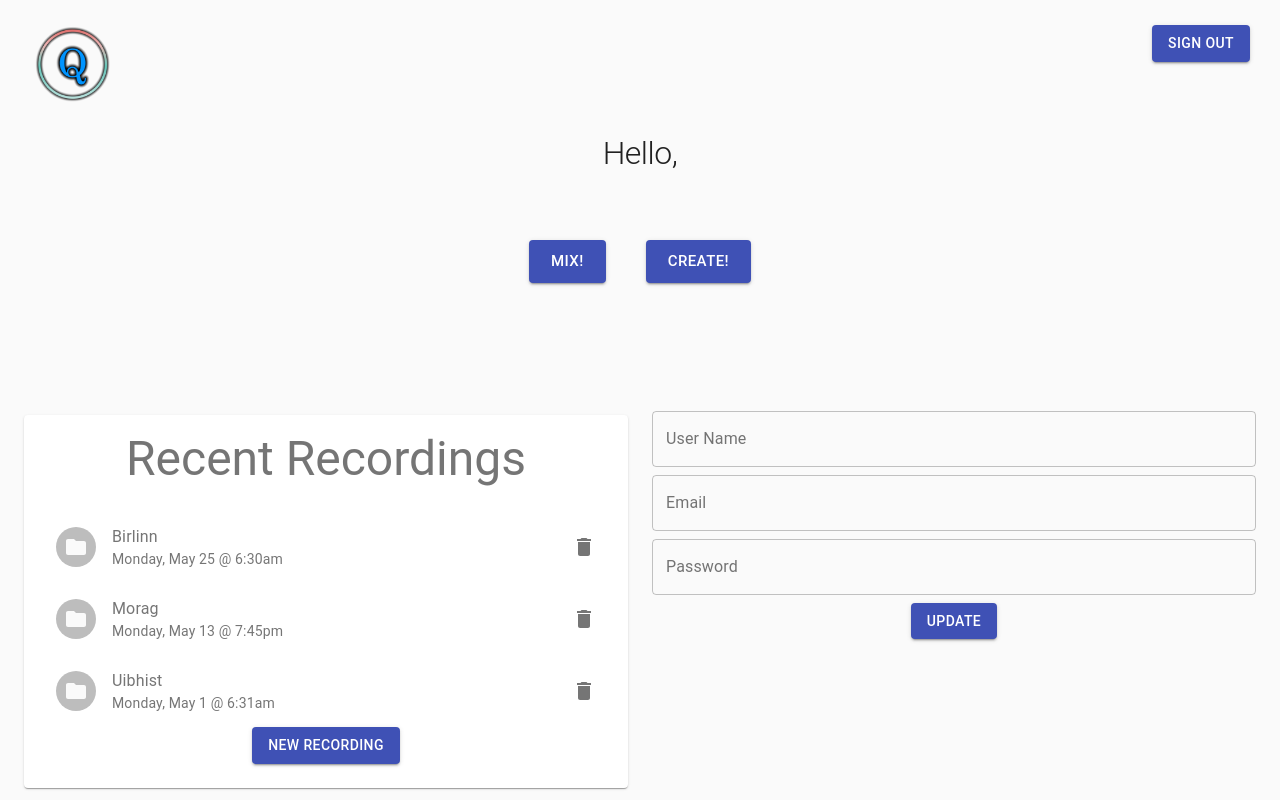
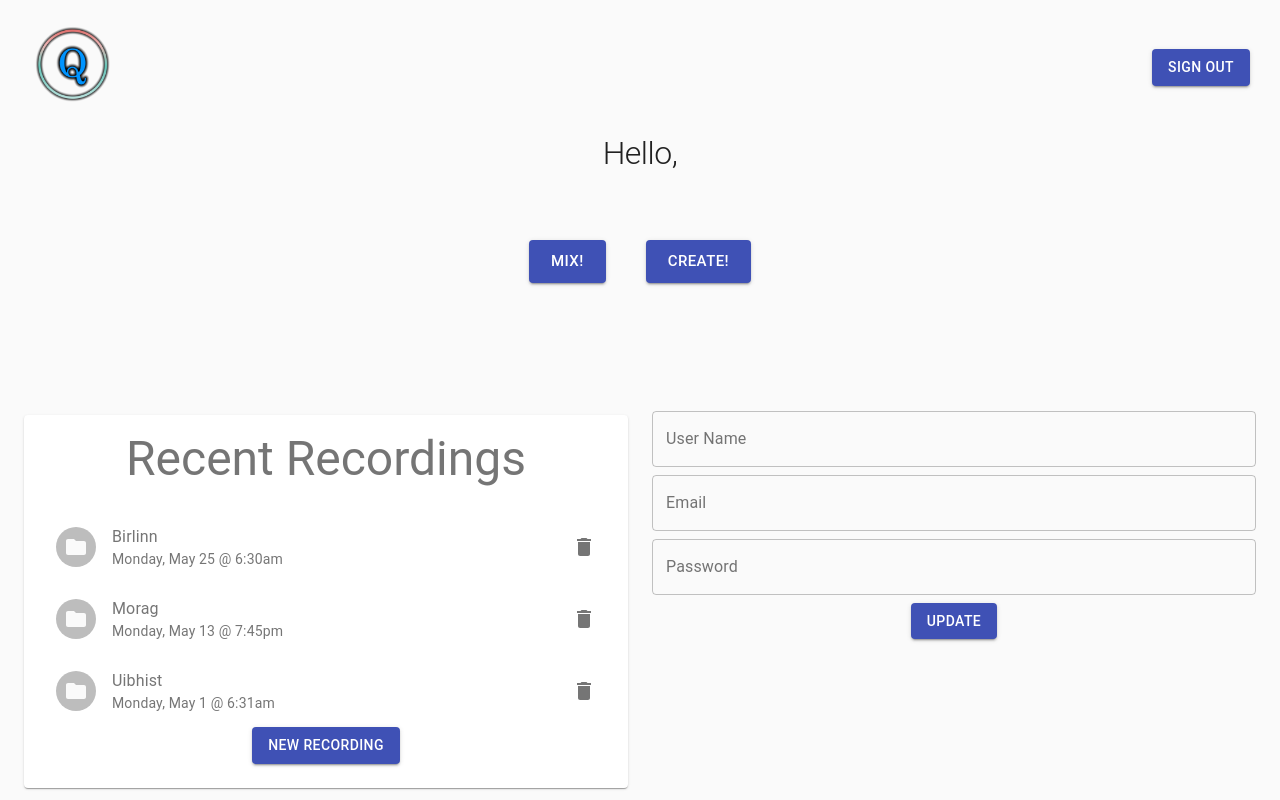
Before and after one commit to wenitte/teamcass-proj1, a React (Create React App) app: page / in a window 1280 px wide. Both pictures are taken after a click on the button "GUEST". Built offline with nearby package versions, Linux system fonts and the light colour scheme; no server answers.

Commit message:
Center Sign Out with Logo

```diff
--- a/src/components/navbar/Navbar.js
+++ b/src/components/navbar/Navbar.js
@@ -15,6 +15,7 @@ const Navbar = ({ signOut, currentUser }) => {
         {currentUser ? (
           <Grid item>
             <Button
+              style={{marginTop: "25%"}}
               variant="contained"
               color="primary"
               onClick={() => signOut()}
```
